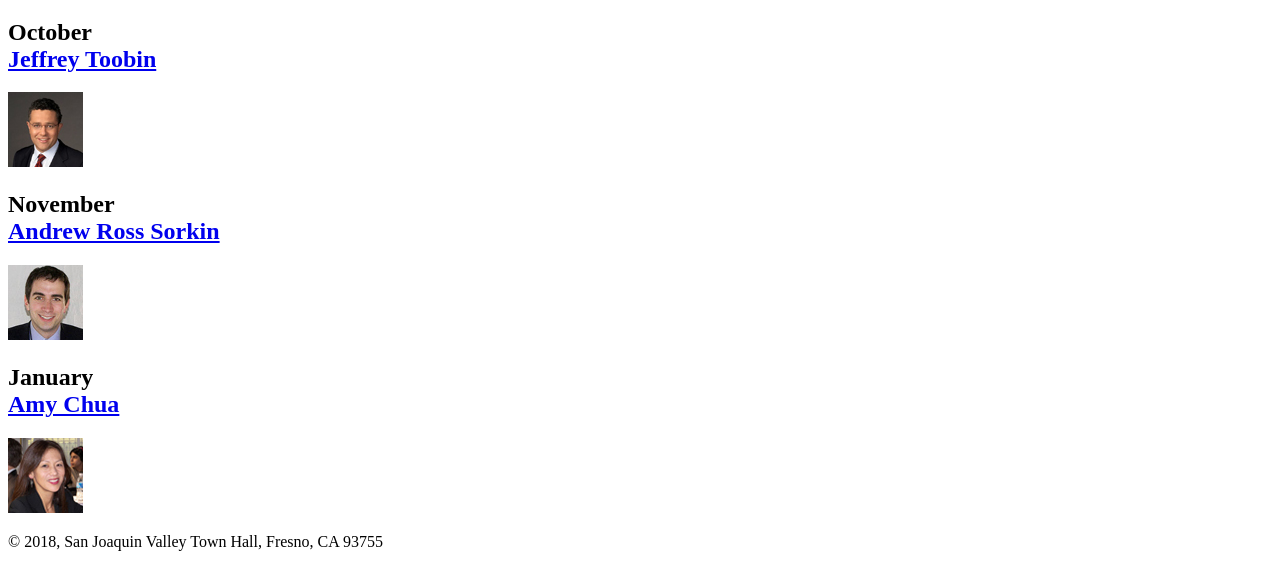
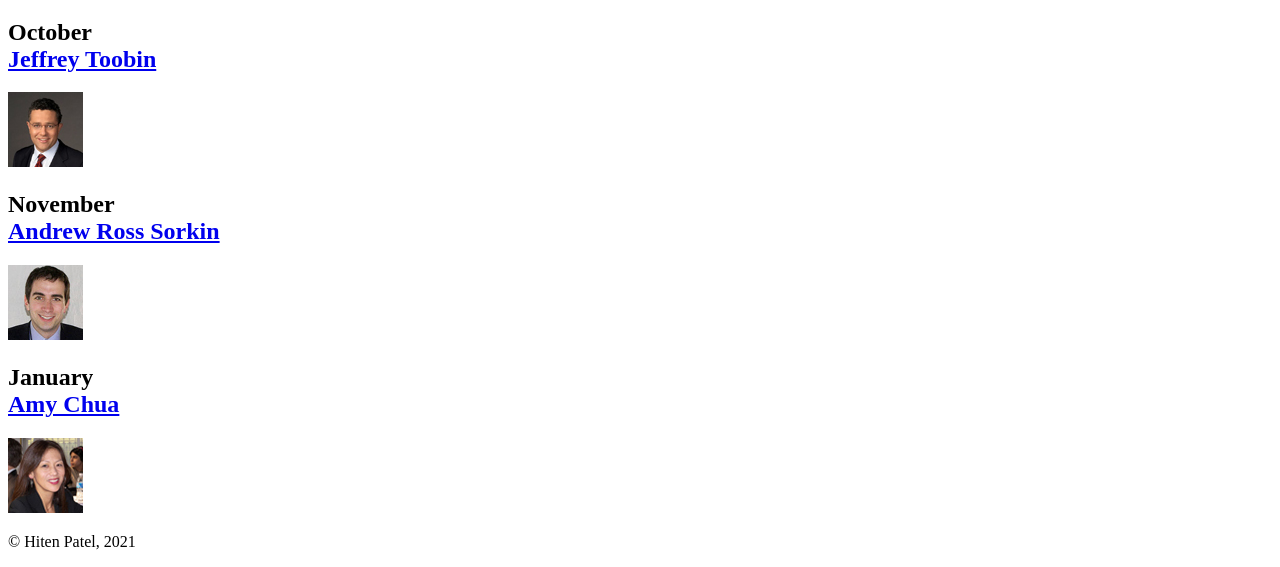
Before and after one commit to hmp58/A08, a plain HTML site: page index.html in a window 1280 px wide. Shown: the part 504-1071 px from the top of the page. Drawn offline with Linux system fonts and the light colour scheme.

Commit message:
Update index.html
changed name!

```diff
--- a/index.html
+++ b/index.html
@@ -39,7 +39,7 @@
 		<img src="images/chua75.jpg" alt="Amy Chua Image">
 	</main>
 	<footer>
-		<p>&copy; 2018, San Joaquin Valley Town Hall, Fresno, CA 93755</p>
+		<p>&copy; Hiten Patel, 2021</p>
 	</footer>
 </body>
 </html>
```
